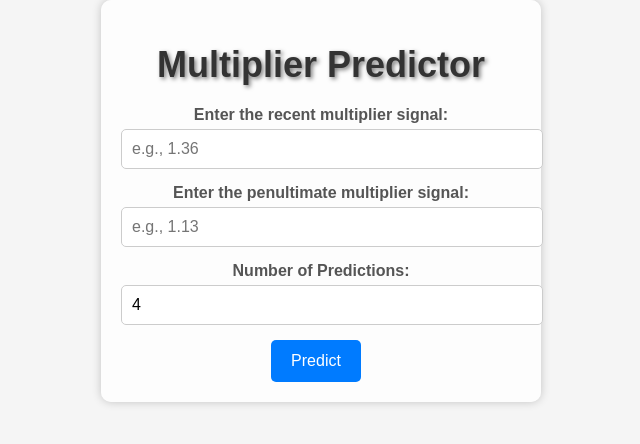
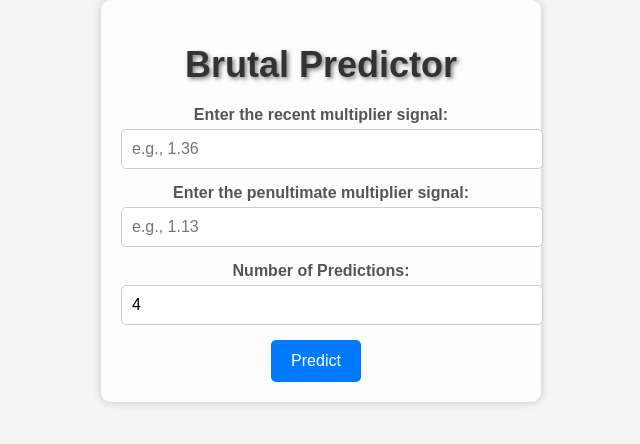
Before and after one commit to pankajcr7/PREDICTOR, a plain HTML site: page index.html in a window 1280 px wide. Shown: the whole page, without its empty margins (319-959 px from the left). Drawn offline with Linux system fonts and the light colour scheme.

Commit message:
Update index.html

```diff
--- a/index.html
+++ b/index.html
@@ -7,7 +7,7 @@
 </head>
 <body>
     <div class="container">
-        <h1>Multiplier Predictor</h1>
+        <h1>Brutal Predictor</h1>
         <label for="recentMultiplier">Enter the recent multiplier signal:</label>
         <input type="number" step="0.01" id="recentMultiplier" placeholder="e.g., 1.36">
         <label for="penultimateMultiplier">Enter the penultimate multiplier signal:</label>
```
